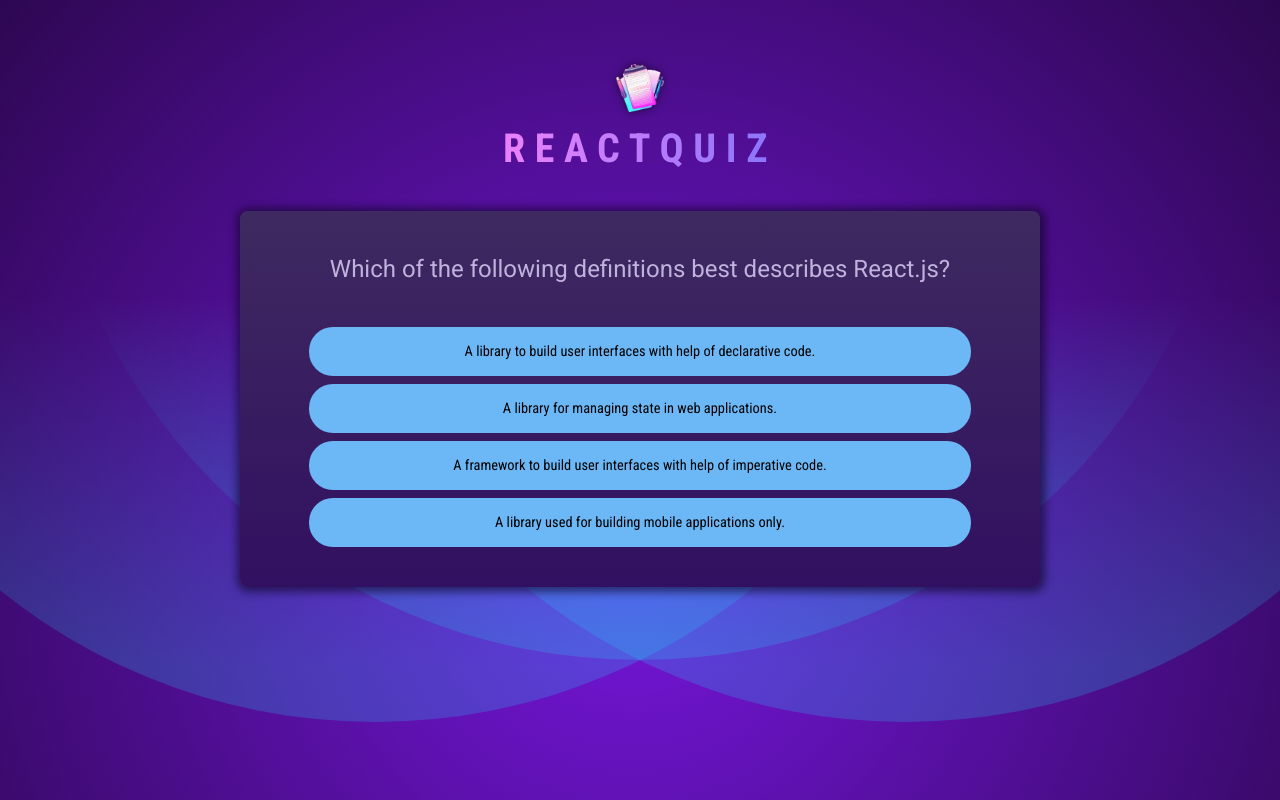
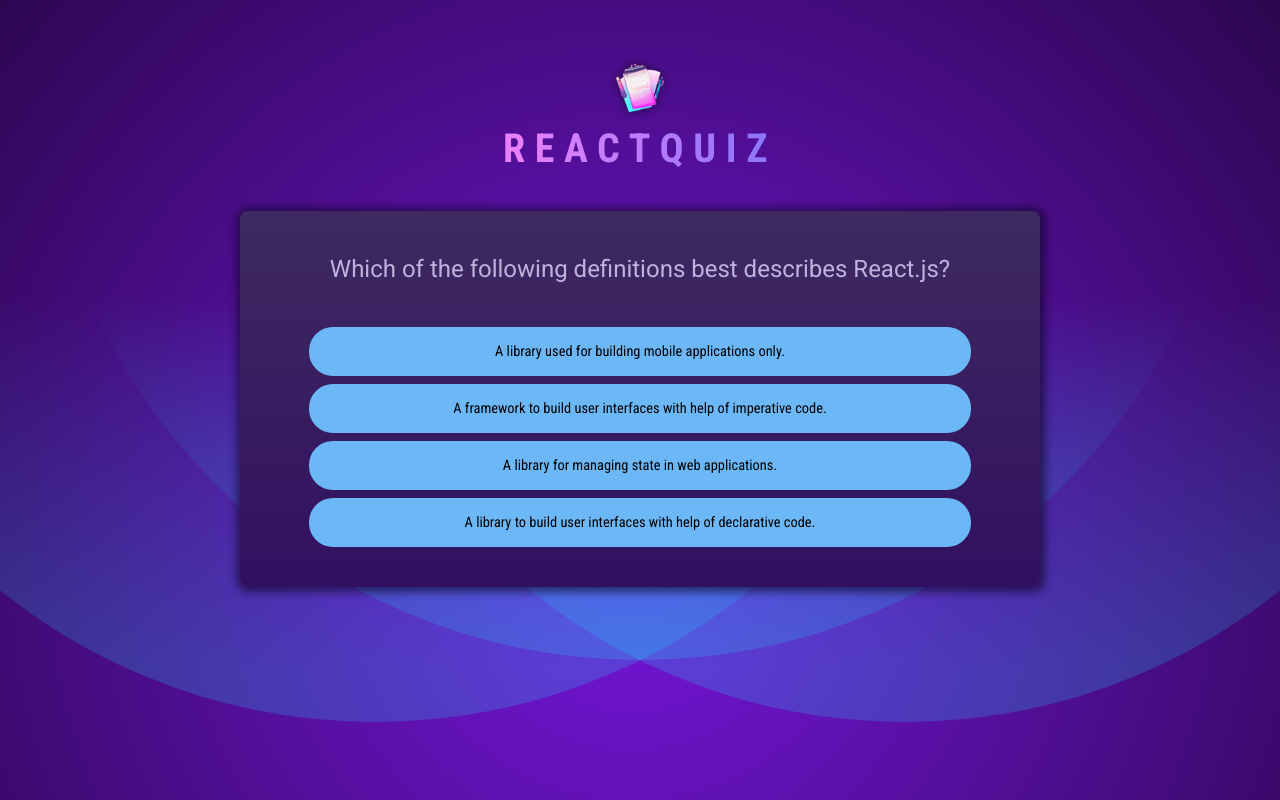
Before and after one commit to nicolasbouffault/2024-React-Quiz, a React (Vite) app: page / in a window 1280 px wide. Built offline with nearby package versions, Linux system fonts and the light colour scheme.

Commit message:
Add quizIsComplete, shuffling answers logic and create new timer component

```diff
--- a/src/components/Quiz.jsx
+++ b/src/components/Quiz.jsx
@@ -1,10 +1,13 @@
 import { useState } from "react";
+
 import questions from "../questions";
+import quizCompleteImg from "../assets/quiz-complete.png";
 
 export default function Quiz() {
   const [userAnswers, setUserAnswers] = useState([]);
 
   const activeQuestionIndex = userAnswers.length;
+  const quizIsComplete = activeQuestionIndex === questions.length;
 
   function handleSelectAnswer(selectedAnswer) {
     setUserAnswers((prevUserAnswers) => {
@@ -12,12 +15,24 @@
     });
   }
 
+  if (quizIsComplete) {
+    return (
+      <div id="summary">
+        <img src={quizCompleteImg} alt="Trophy Icon" />
+        <h2>Quiz Completed!</h2>
+      </div>
+    );
+  }
+
+  const shuffledAnswers = [...questions[activeQuestionIndex].answers];
+  shuffledAnswers.sort(() => Math.random() - 0.5);
+
   return (
     <div id="quiz">
       <div id="question">
         <h2>{questions[activeQuestionIndex].text}</h2>
         <ul id="answers">
-          {questions[activeQuestionIndex].answers.map((answer) => (
+          {shuffledAnswers.map((answer) => (
             <li key={answer} className="answer">
               <button onClick={() => handleSelectAnswer(answer)}>
                 {answer}
```
Also changed, not shown: src/components/QuestionTimer.jsx (added, +9 -0 lines).
